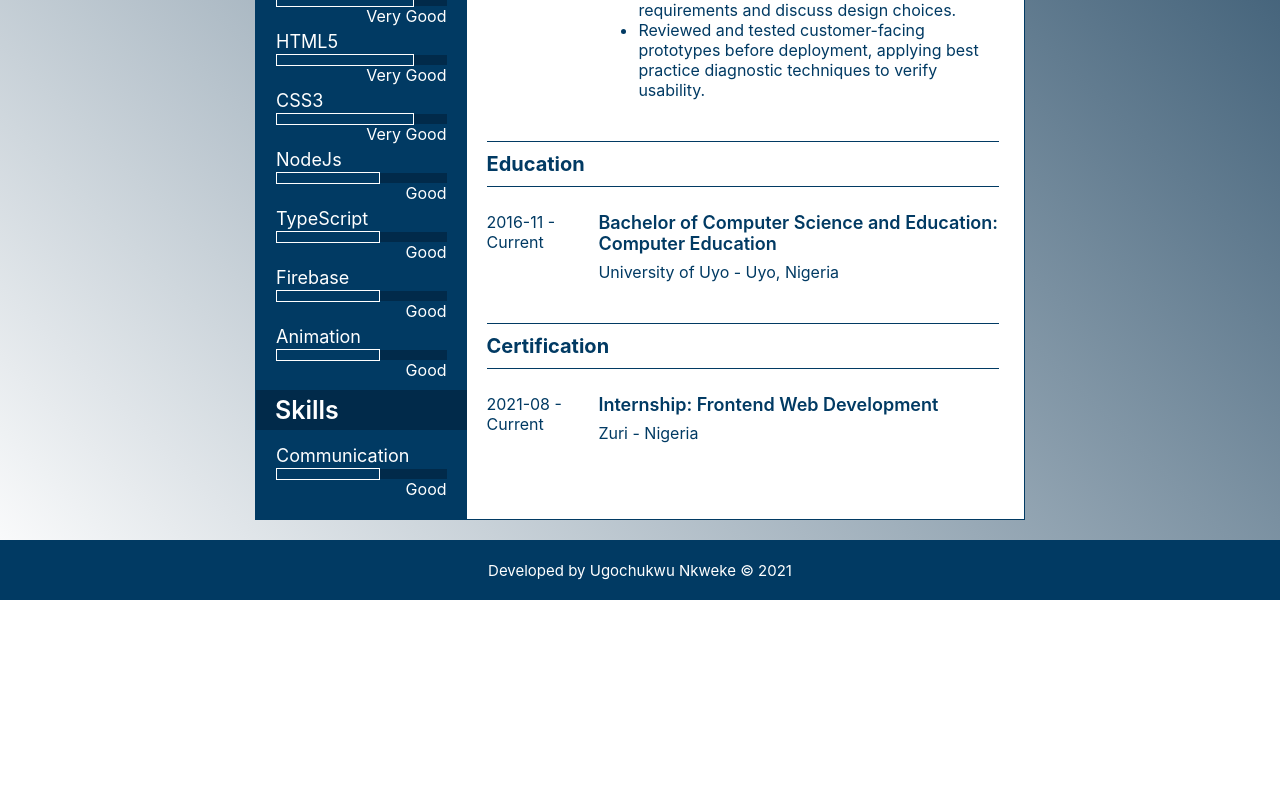
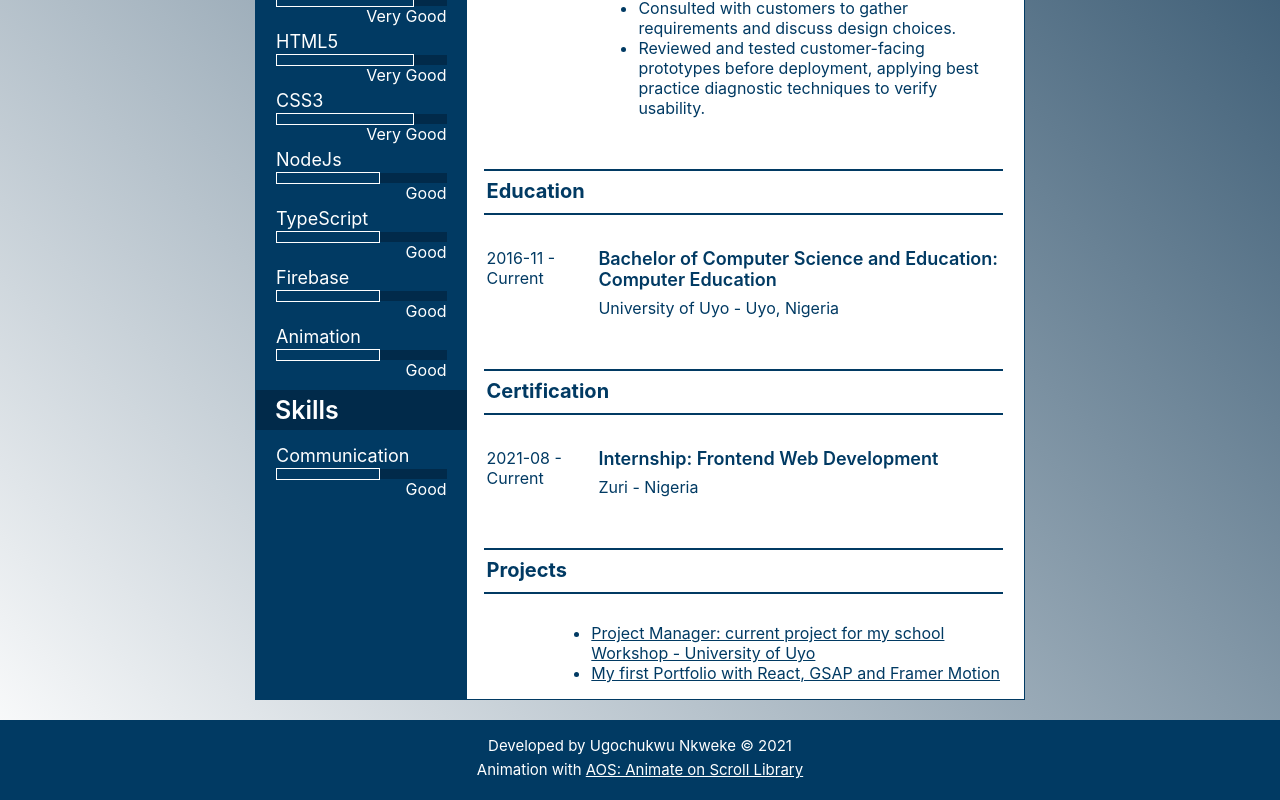
Before and after one commit to Sherlock-HolmesJM/zuri-task-2, a React app: page / in a window 1280 px wide. Shown: the part 706-1506 px from the top of the page. Before the commit the page ends 1306 px from the top, so only its background shows below. Built offline with nearby package versions, Linux system fonts and the light colour scheme.

Commit message:
added projects

```diff
--- a/package.json
+++ b/package.json
@@ -1,6 +1,6 @@
 {
   "name": "resume",
-  "version": "0.1.0",
+  "version": "1.0.0",
   "private": true,
   "dependencies": {
     "@babel/core": "7.12.3",
--- /dev/null
+++ b/src/components/common/subSection.jsx
@@ -0,0 +1,61 @@
+import React from "react";
+import styled from "styled-components";
+
+import { colors } from "../../config";
+
+function SubSection({ title }) {
+  return (
+    <Wrapper>
+      <div
+        className="section-child"
+        data-aos="line-right"
+        data-aos-duration={1000}
+      ></div>
+      <div className="section-text" data-aos="fade" data-aos-duration={2000}>
+        {title}
+      </div>
+      <div
+        className="section-child"
+        data-aos="line-right"
+        data-aos-duration={1000}
+      ></div>
+    </Wrapper>
+  );
+}
+
+const Wrapper = styled.div`
+  position: relative;
+  font-size: 20px;
+  font-weight: 700;
+  padding: 10px 0;
+  margin: 5px 20px;
+
+  .section-child {
+    position: absolute;
+    right: 1px;
+    border: 1px solid ${colors.primary};
+  }
+
+  .section-text {
+    margin: 10px 0;
+  }
+
+  &:first-child {
+    top: 1px;
+  }
+
+  &:last-child {
+    bottom: 1px;
+  }
+
+  [data-aos="line-right"] {
+    width: 0;
+    transition-property: width;
+
+    &.aos-animate {
+      width: 100%;
+    }
+  }
+`;
+
+export default SubSection;
--- a/src/components/main.jsx
+++ b/src/components/main.jsx
@@ -1,7 +1,9 @@
 import React from "react";
 import styled from "styled-components";
 
+import Projects from "./projects";
 import Certification from "./common/certification";
+import SubHeader from "./common/subSection";
 
 import { colors } from "../config";
 
@@ -27,9 +29,7 @@ function Content() {
         focused demeanor.
       </div>
 
-      <Section data-aos="progress" data-aos-duration={1000}>
-        Work Experience
-      </Section>
+      <SubHeader title="Work Experience" />
 
       <Certification
         title="FrontEnd Web Development"
@@ -38,9 +38,7 @@ function Content() {
         content={contents}
       />
 
-      <Section data-aos="progress" data-aos-duration={1000}>
-        Education
-      </Section>
+      <SubHeader title="Education" />
 
       <Certification
         title="Bachelor of Computer Science and Education: Computer Education"
@@ -48,27 +46,20 @@ function Content() {
         dates={{ start: "2016-11", end: "Current" }}
       />
 
-      <Section data-aos="progress" data-aos-duration={1000}>
-        Certification
-      </Section>
+      <SubHeader title="Certification" />
 
       <Certification
         title="Internship: Frontend Web Development"
         location="Zuri - Nigeria"
         dates={{ start: "2021-08", end: "Current" }}
       />
+
+      <SubHeader title="Projects" />
+
+      <Projects />
     </Wrapper>
   );
 }
-
-const Section = styled.div`
-  font-size: 20px;
-  font-weight: 700;
-  padding: 10px 0;
-  margin: 5px 20px;
-  border-top: 1px solid ${colors.primary};
-  border-bottom: 1px solid ${colors.primary};
-`;
 
 const Wrapper = styled.div`
   color: ${colors.primary};
@@ -79,15 +70,6 @@ const Wrapper = styled.div`
     text-align: justify;
     text-justify: auto;
   }
-
-  [data-aos="progress"] {
-    width: 0;
-    transition-property: width;
-
-    &.aos-animate {
-      width: 92%;
-    }
-  }
 `;
 
 export default Content;
--- /dev/null
+++ b/src/components/projects.jsx
@@ -0,0 +1,48 @@
+import React from "react";
+import styled from "styled-components";
+
+function Projects() {
+  const list = [
+    "Project Manager: current project for my school Workshop - University of Uyo",
+    "My first Portfolio with React, GSAP and Framer Motion",
+  ];
+
+  return (
+    <Wrapper data-aos="fade-in" data-aos-duration={1000}>
+      <div className="aside"></div>
+      <div className="content">
+        <ul>
+          {list.map((item) => (
+            <li>
+              <a
+                className="project-link"
+                target="_blank"
+                rel="noreferrer"
+                href="https://p-manager.netlify.app/projects"
+              >
+                {item}
+              </a>
+            </li>
+          ))}
+        </ul>
+      </div>
+    </Wrapper>
+  );
+}
+
+const Wrapper = styled.div`
+  display: flex;
+
+  .aside {
+    width: 100px;
+  }
+  .content {
+    width: 100%;
+  }
+
+  .project-link {
+    color: inherit;
+  }
+`;
+
+export default Projects;
--- a/src/components/resume.jsx
+++ b/src/components/resume.jsx
@@ -55,6 +55,12 @@ function Resume() {
 
       <div className="footer">
         <div>Developed by Ugochukwu Nkweke &copy; 2021</div>
+        <div>
+          Animation with{" "}
+          <a href="https://michalsnik.github.io/aos/">
+            AOS: Animate on Scroll Library
+          </a>
+        </div>
       </div>
     </Wrapper>
   );
@@ -149,12 +155,22 @@ const Wrapper = styled.div`
   .footer {
     width: 100%;
     display: flex;
+    flex-direction: column;
     justify-content: center;
     align-items: center;
     height: 60px;
     font-size: 15px;
     color: ${colors.white};
     background-color: ${colors.primary};
+    padding: 10px 0;
+
+    & > * {
+      margin-bottom: 5px;
+    }
+
+    a {
+      color: inherit;
+    }
   }
 
   @media (max-width: 1085px) {
```
